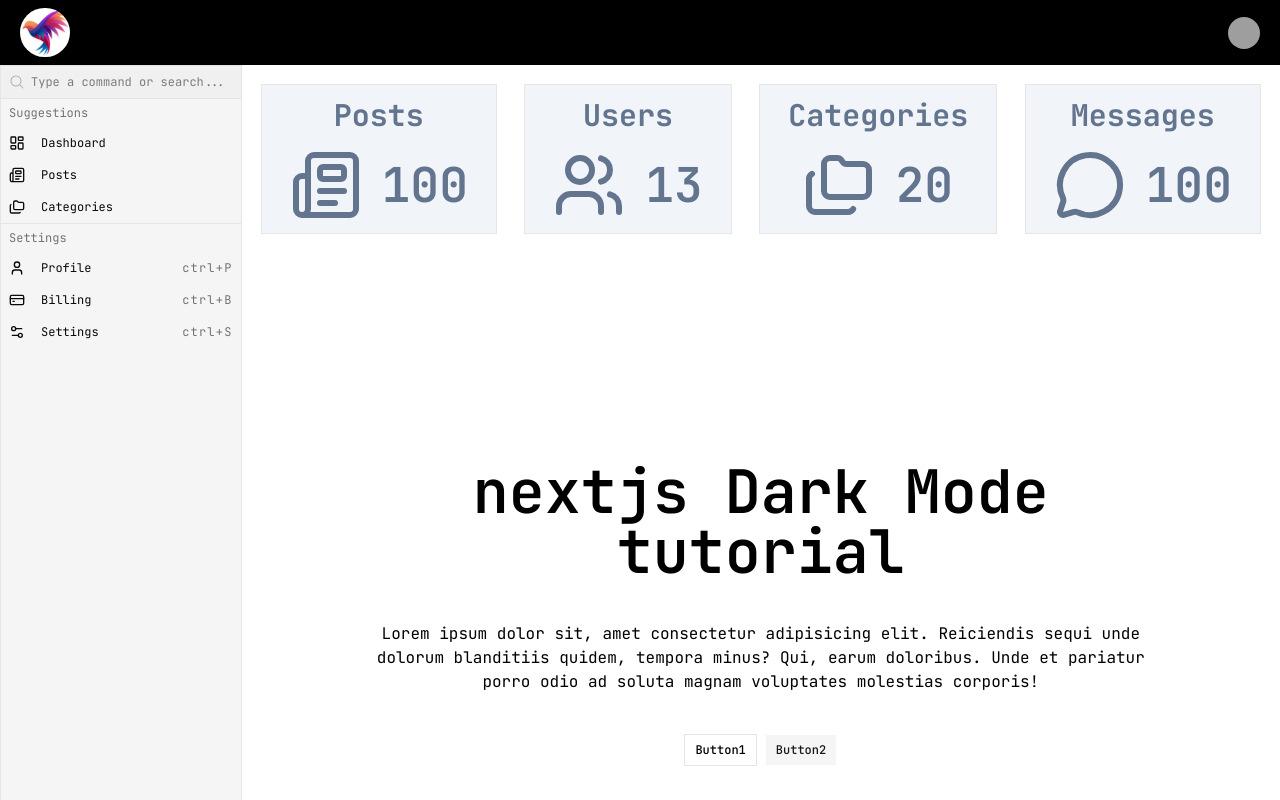
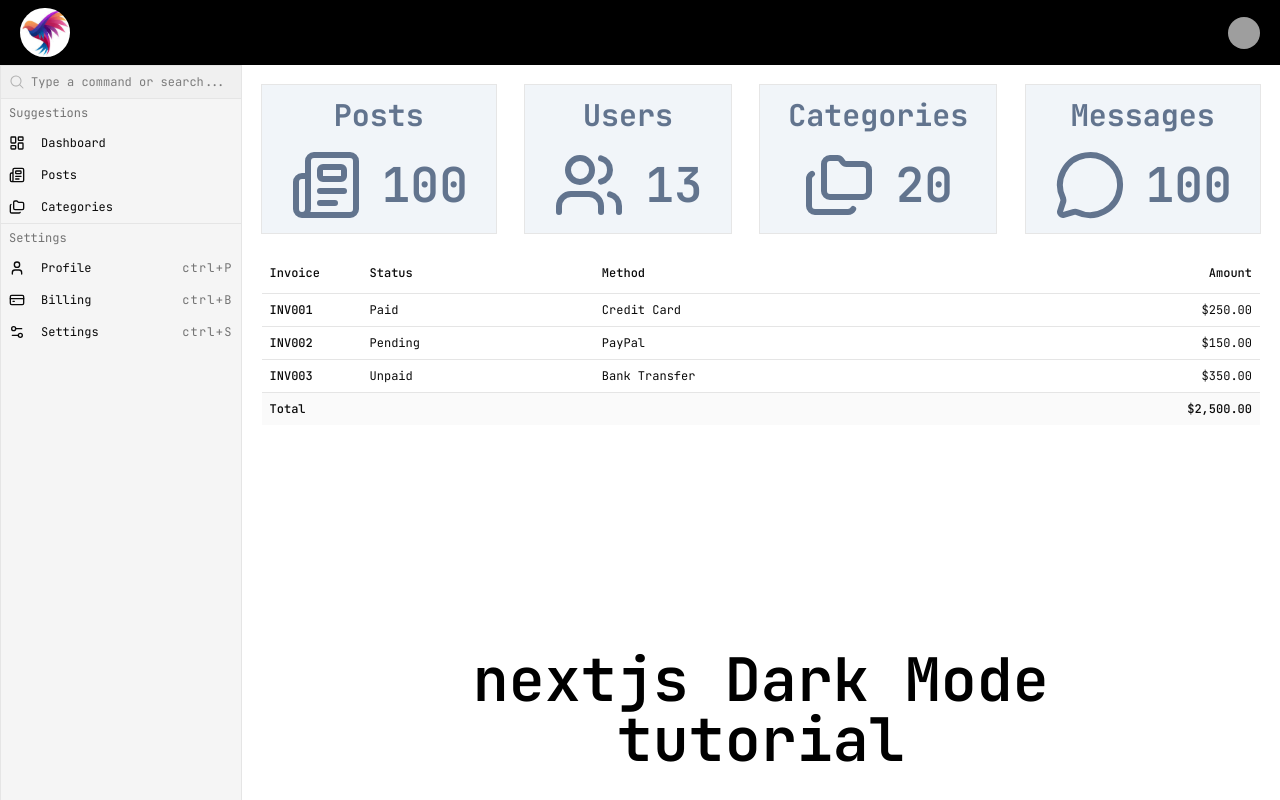
Before and after one commit to meytizn/Dashboard-ui, a Next.js app: page / in a window 1280 px wide. Shown: the top 800 px of the page. Built offline with nearby package versions, Linux system fonts and the light colour scheme; grey boxes are pictures that could not be loaded.

Commit message:
table created successfully

```diff
--- a/app/page.tsx
+++ b/app/page.tsx
@@ -4,6 +4,7 @@
 import ThemeToggle from "./theme-toggle";
 import { DashBoardCard } from "@/components/Dashboard/DashBoardCard";
 import {  Folders, MessageCircle, Newspaper, Users } from "lucide-react"
+import { DashBoardTable } from "../components/Dashboard/DashBoardTable";
 export default function Home() {
 
   return (
@@ -26,6 +27,9 @@
 
 {/* end  card tempalte and and dynamic dashboard card  */}
 
+<DashBoardTable/>
+
+
 
 
      <div className="min-h-screen flex items-center justify-center
--- /dev/null
+++ b/components/Dashboard/DashBoardTable.tsx
@@ -0,0 +1,95 @@
+import {
+    Table,
+    TableBody,
+    TableCaption,
+    TableCell,
+    TableFooter,
+    TableHead,
+    TableHeader,
+    TableRow,
+} from "@/components/ui/table"
+
+
+interface Invoices {
+    invoice: string;
+    paymentStatus: string;
+    totalAmount: string;
+    paymentMethod: string;
+}
+
+const invoices: Invoices[] = [
+    {
+        invoice: "INV001",
+        paymentStatus: "Paid",
+        totalAmount: "$250.00",
+        paymentMethod: "Credit Card",
+    },
+    {
+        invoice: "INV002",
+        paymentStatus: "Pending",
+        totalAmount: "$150.00",
+        paymentMethod: "PayPal",
+    },
+    {
+        invoice: "INV003",
+        paymentStatus: "Unpaid",
+        totalAmount: "$350.00",
+        paymentMethod: "Bank Transfer",
+    },
+    {
+        invoice: "INV004",
+        paymentStatus: "Paid",
+        totalAmount: "$450.00",
+        paymentMethod: "Credit Card",
+    },
+    {
+        invoice: "INV005",
+        paymentStatus: "Paid",
+        totalAmount: "$550.00",
+        paymentMethod: "PayPal",
+    },
+    {
+        invoice: "INV006",
+        paymentStatus: "Pending",
+        totalAmount: "$200.00",
+        paymentMethod: "Bank Transfer",
+    },
+    {
+        invoice: "INV007",
+        paymentStatus: "Unpaid",
+        totalAmount: "$300.00",
+        paymentMethod: "Credit Card",
+    },
+]
+
+export function DashBoardTable() {
+    return (
+        <Table>
+            <TableCaption>A list of your recent invoices.</TableCaption>
+            <TableHeader>
+                <TableRow>
+                    <TableHead className="w-[100px]">Invoice</TableHead>
+                    <TableHead>Status</TableHead>
+                    <TableHead>Method</TableHead>
+                    <TableHead className="text-right">Amount</TableHead>
+                </TableRow>
+            </TableHeader>
+            <TableBody>
+                {invoices.slice(0, 3).map((invoice) => (
+                    <TableRow key={invoice.invoice}>
+                        <TableCell className="font-medium">{invoice.invoice}</TableCell>
+                        <TableCell>{invoice.paymentStatus}</TableCell>
+                        <TableCell>{invoice.paymentMethod}</TableCell>
+                        <TableCell className="text-right">{invoice.totalAmount}</TableCell>
+                    </TableRow>
+                ))}
+            </TableBody>
+            <TableFooter>
+                <TableRow>
+                    <TableCell colSpan={3}>Total</TableCell>
+                    <TableCell className="text-right">$2,500.00</TableCell>
+                </TableRow>
+            </TableFooter>
+        </Table>
+    )
+}
--- /dev/null
+++ b/components/ui/table.tsx
@@ -0,0 +1,116 @@
+"use client"
+
+import * as React from "react"
+
+import { cn } from "@/lib/utils"
+
+function Table({ className, ...props }: React.ComponentProps<"table">) {
+  return (
+    <div
+      data-slot="table-container"
+      className="relative w-full overflow-x-auto"
+    >
+      <table
+        data-slot="table"
+        className={cn("w-full caption-bottom text-xs", className)}
+        {...props}
+      />
+    </div>
+  )
+}
+
+function TableHeader({ className, ...props }: React.ComponentProps<"thead">) {
+  return (
+    <thead
+      data-slot="table-header"
+      className={cn("[&_tr]:border-b", className)}
+      {...props}
+    />
+  )
+}
+
+function TableBody({ className, ...props }: React.ComponentProps<"tbody">) {
+  return (
+    <tbody
+      data-slot="table-body"
+      className={cn("[&_tr:last-child]:border-0", className)}
+      {...props}
+    />
+  )
+}
+
+function TableFooter({ className, ...props }: React.ComponentProps<"tfoot">) {
+  return (
+    <tfoot
+      data-slot="table-footer"
+      className={cn(
+        "border-t bg-muted/50 font-medium [&>tr]:last:border-b-0",
+        className
+      )}
+      {...props}
+    />
+  )
+}
+
+function TableRow({ className, ...props }: React.ComponentProps<"tr">) {
+  return (
+    <tr
+      data-slot="table-row"
+      className={cn(
+        "border-b transition-colors hover:bg-muted/50 has-aria-expanded:bg-muted/50 data-[state=selected]:bg-muted",
+        className
+      )}
+      {...props}
+    />
+  )
+}
+
+function TableHead({ className, ...props }: React.ComponentProps<"th">) {
+  return (
+    <th
+      data-slot="table-head"
+      className={cn(
+        "h-10 px-2 text-left align-middle font-medium whitespace-nowrap text-foreground [&:has([role=checkbox])]:pr-0",
+        className
+      )}
+      {...props}
+    />
+  )
+}
+
+function TableCell({ className, ...props }: React.ComponentProps<"td">) {
+  return (
+    <td
+      data-slot="table-cell"
+      className={cn(
+        "p-2 align-middle whitespace-nowrap [&:has([role=checkbox])]:pr-0",
+        className
+      )}
+      {...props}
+    />
+  )
+}
+
+function TableCaption({
+  className,
+  ...props
+}: React.ComponentProps<"caption">) {
+  return (
+    <caption
+      data-slot="table-caption"
+      className={cn("mt-4 text-xs text-muted-foreground", className)}
+      // {...props}
+    />
+  )
+}
+
+export {
+  Table,
+  TableHeader,
+  TableBody,
+  TableFooter,
+  TableHead,
+  TableRow,
+  TableCell,
+  TableCaption,
+}
```
